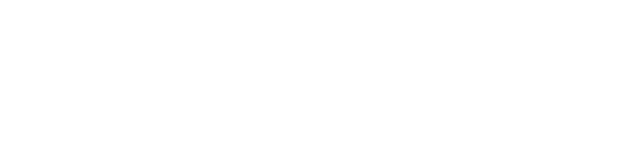
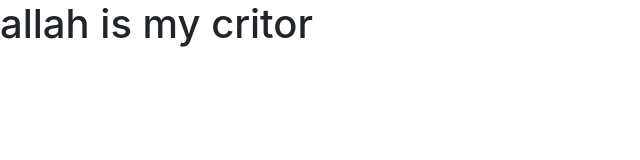
Before and after one commit to emran81/Industrial-Shopp, a website: page index.html in a window 1280 px wide. Shown: the whole page, without its empty margins (0-640 px from the left). Drawn offline with nearby package versions, Linux system fonts and the light colour scheme.

Commit message:
start index.html

```diff
--- a/index.html
+++ b/index.html
@@ -16,7 +16,7 @@
 </head>
 <body>
 
-
+<h1>allah is my critor</h1>
 
     <!-- Optional JavaScript -->
     <!-- jQuery first, then Popper.js, then Bootstrap JS -->
```
